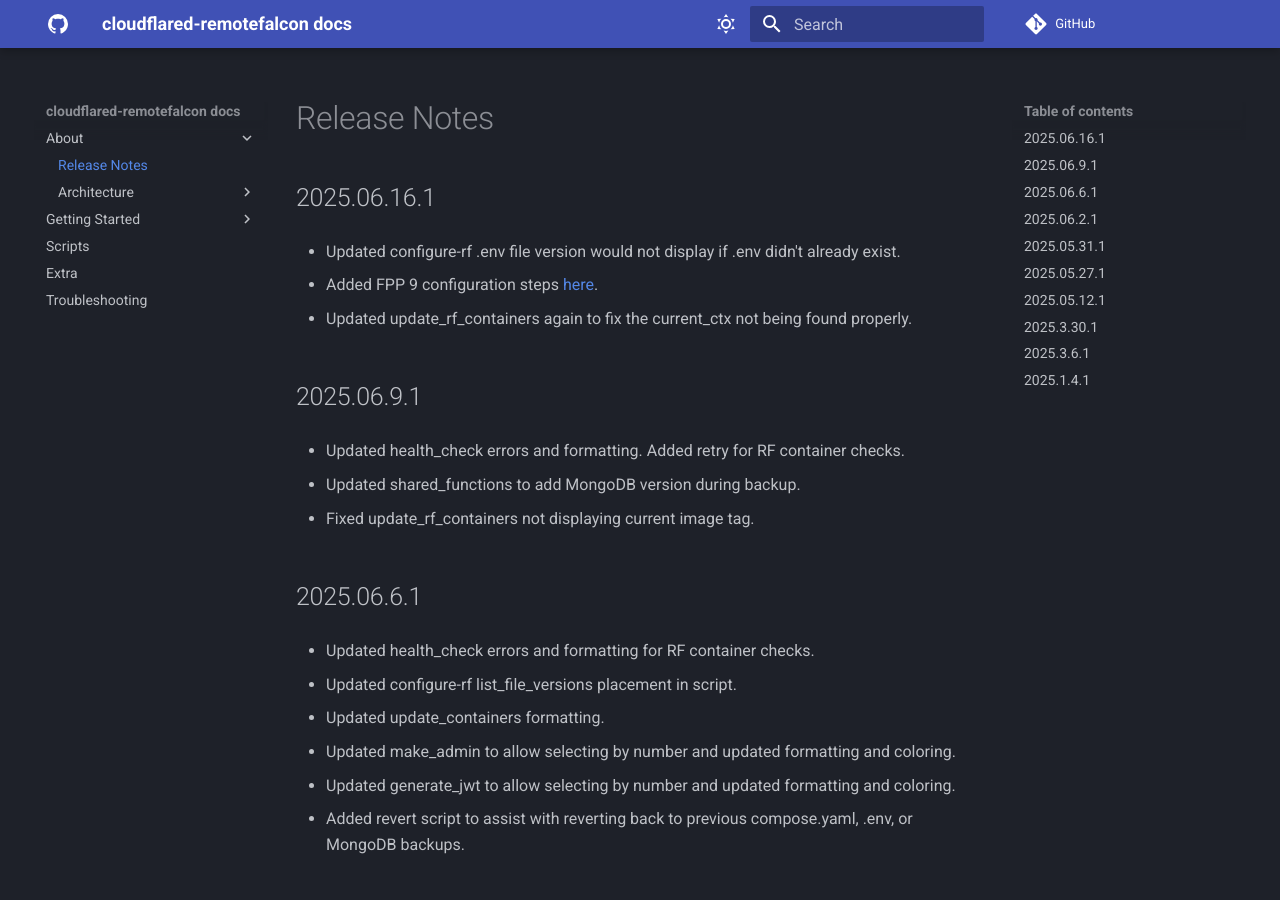
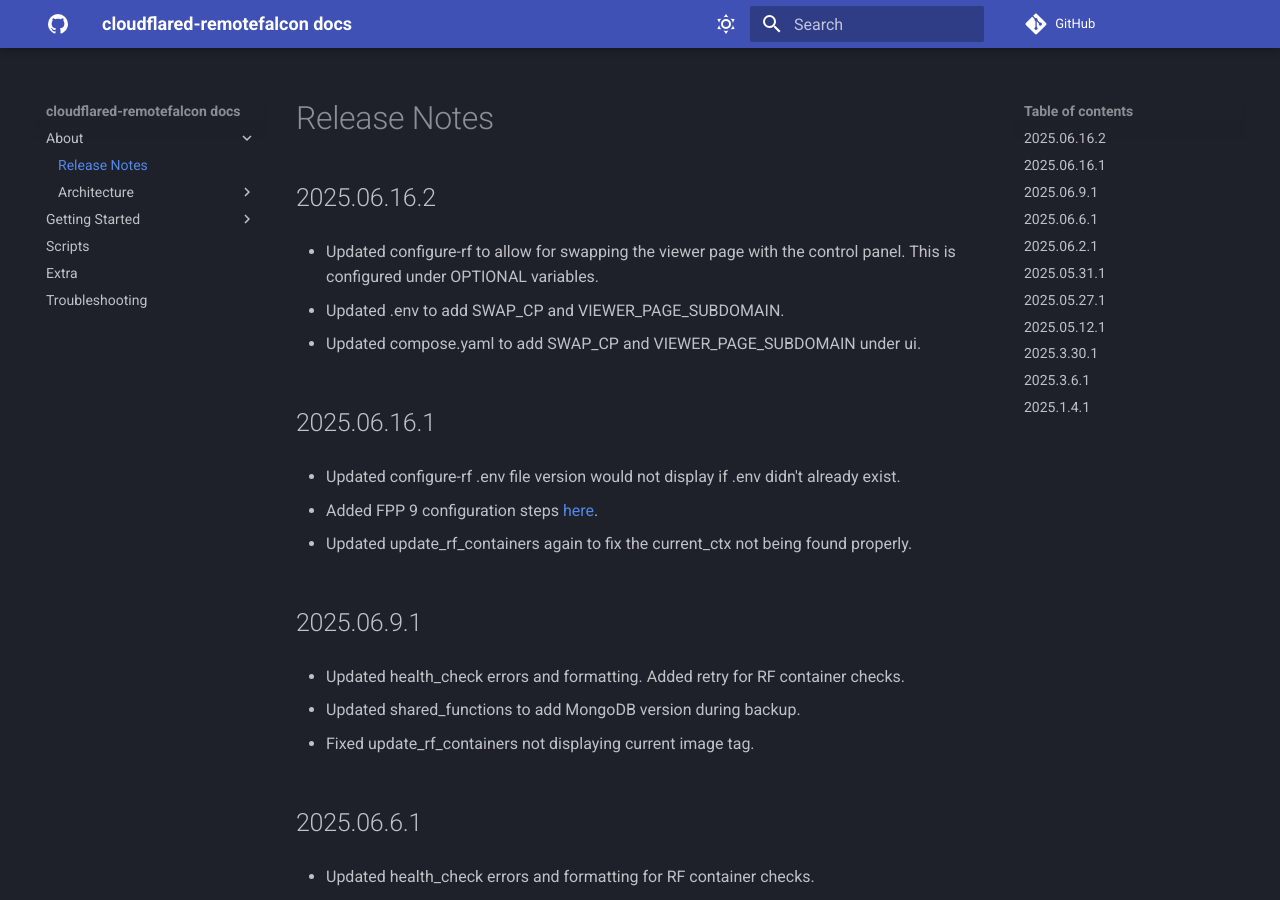
Before and after one commit to Ne0n09/cloudflared-remotefalcon, an MkDocs documentation site: the page built from docs/release-notes.md, in a window 1280 px wide and 900 px high. Built offline with MkDocs 1.6.1 and Material for MkDocs 9.7.7, drawn with Linux system fonts in a browser that asks for light colours; some web fonts are replaced; comment, search, counter and statistics services are not loaded.

Commit message:
Some more fixes

```diff
--- a/docs/release-notes.md
+++ b/docs/release-notes.md
@@ -1,4 +1,12 @@
 # Release Notes
+
+## 2025.06.16.2
+
+- Updated configure-rf to allow for swapping the viewer page with the control panel. This is configured under OPTIONAL variables.
+
+- Updated .env to add SWAP_CP and VIEWER_PAGE_SUBDOMAIN.
+
+- Updated compose.yaml to add SWAP_CP and VIEWER_PAGE_SUBDOMAIN under ui.
 
 ## 2025.06.16.1
 
```
Also changed, not shown: 2 other files.
